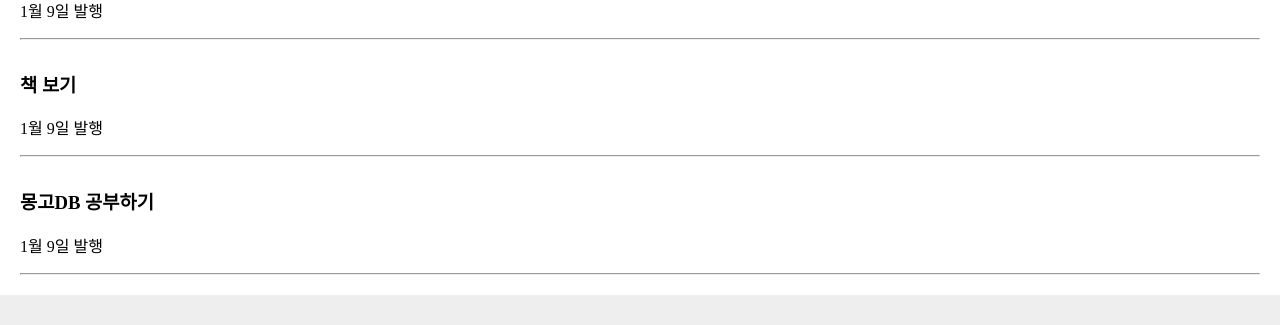
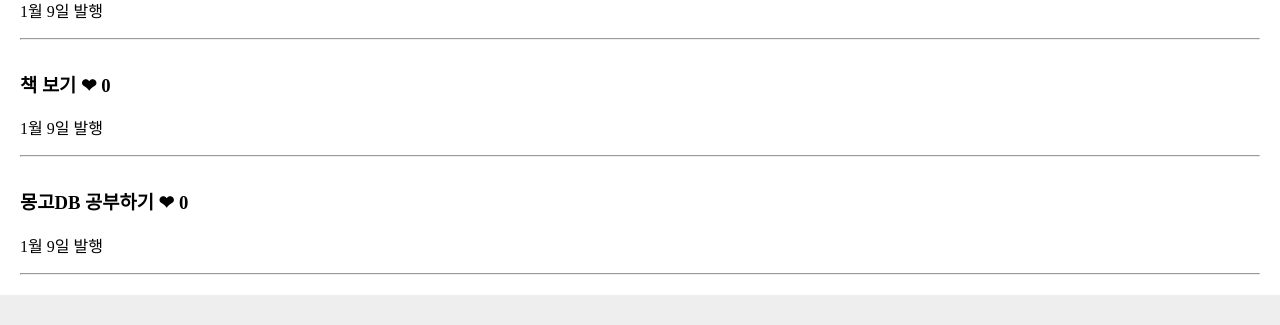
Before and after one commit to k9want/react-study, a React (Create React App) app: page / in a window 1280 px wide. Shown: the part 172-497 px from the top of the page. Built offline with nearby package versions, Linux system fonts and the light colour scheme.

Commit message:
리스트별로 좋아요 개별버튼으로 구현

```diff
--- a/src/App.js
+++ b/src/App.js
@@ -9,13 +9,19 @@
     "몽고DB 공부하기",
   ]);
 
+  let [좋아요, 좋아요변경] = useState([0, 0, 0]);
+
   function 제목바꾸기() {
     var newArray = [...글제목];
     newArray[0] = "리액트 공부하기";
     글제목변경(newArray.sort());
   }
 
-  let [좋아요, 좋아요변경] = useState(0);
+  const 좋아요바꾸기 = i => {
+    let 좋아요copy = [...좋아요];
+    좋아요copy[i]++;
+    좋아요변경(좋아요copy);
+  };
 
   return (
     <div className="App">
@@ -23,24 +29,20 @@
         <div>개발 Blog</div>
       </div>
       <button onClick={제목바꾸기}>변경 & 정렬</button>
+
+      {글제목.map((a, i) => {
+        return (
           <div className="list">
             <h3>
-          {글제목[0]} <span onClick={() => 좋아요변경(좋아요 + 1)}> ❤ </span>
-          {좋아요}
+              {a} <span onClick={() => 좋아요바꾸기(i)}> ❤ </span>
+              {좋아요[i]}
             </h3>
             <p>1월 9일 발행</p>
             <hr />
           </div>
-      <div className="list">
-        <h3>{글제목[1]}</h3>
-        <p>1월 9일 발행</p>
-        <hr />
-      </div>
-      <div className="list">
-        <h3>{글제목[2]}</h3>
-        <p>1월 9일 발행</p>
-        <hr />
-      </div>
+        );
+      })}
+
       <Modal />
     </div>
   );
```
Lines whose indentation alone changed are shown as unchanged.
